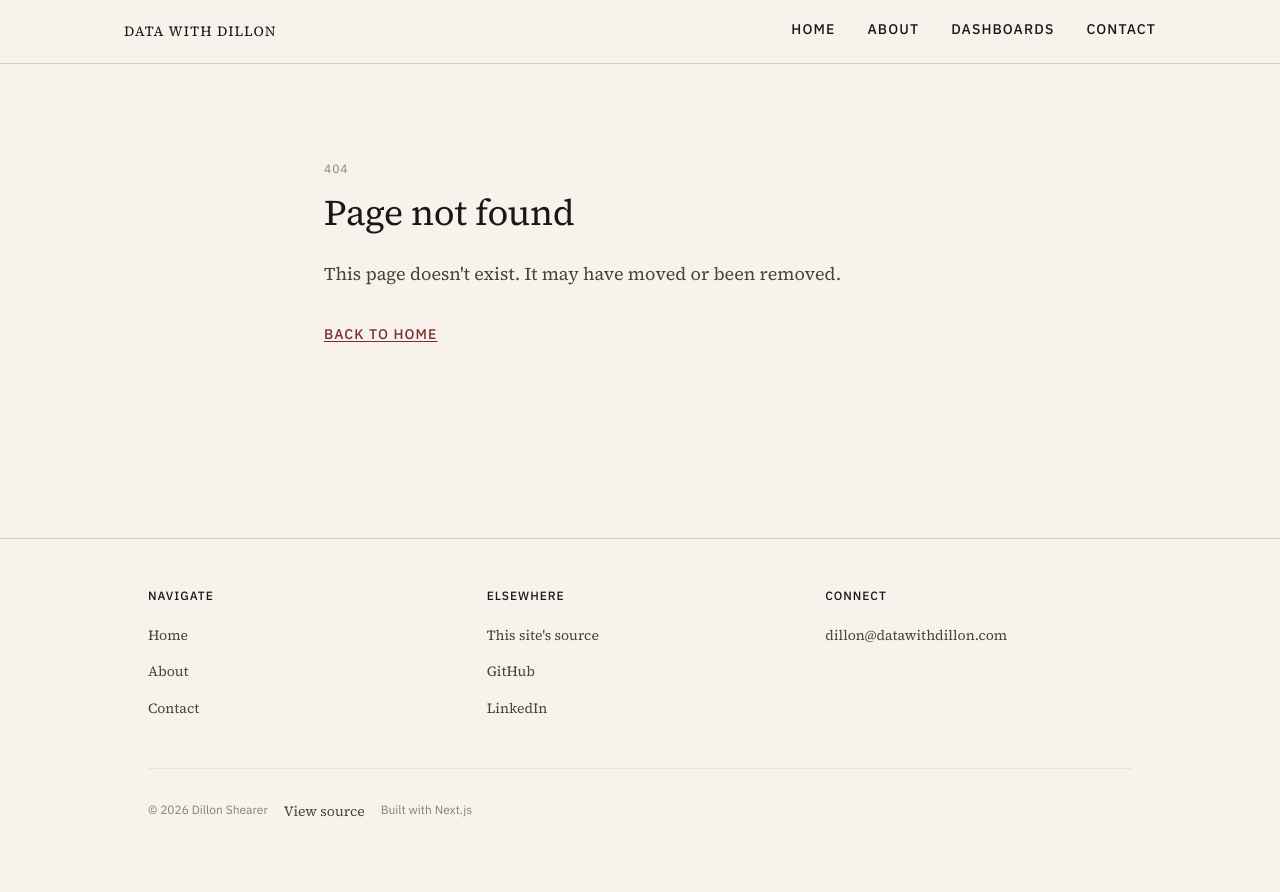
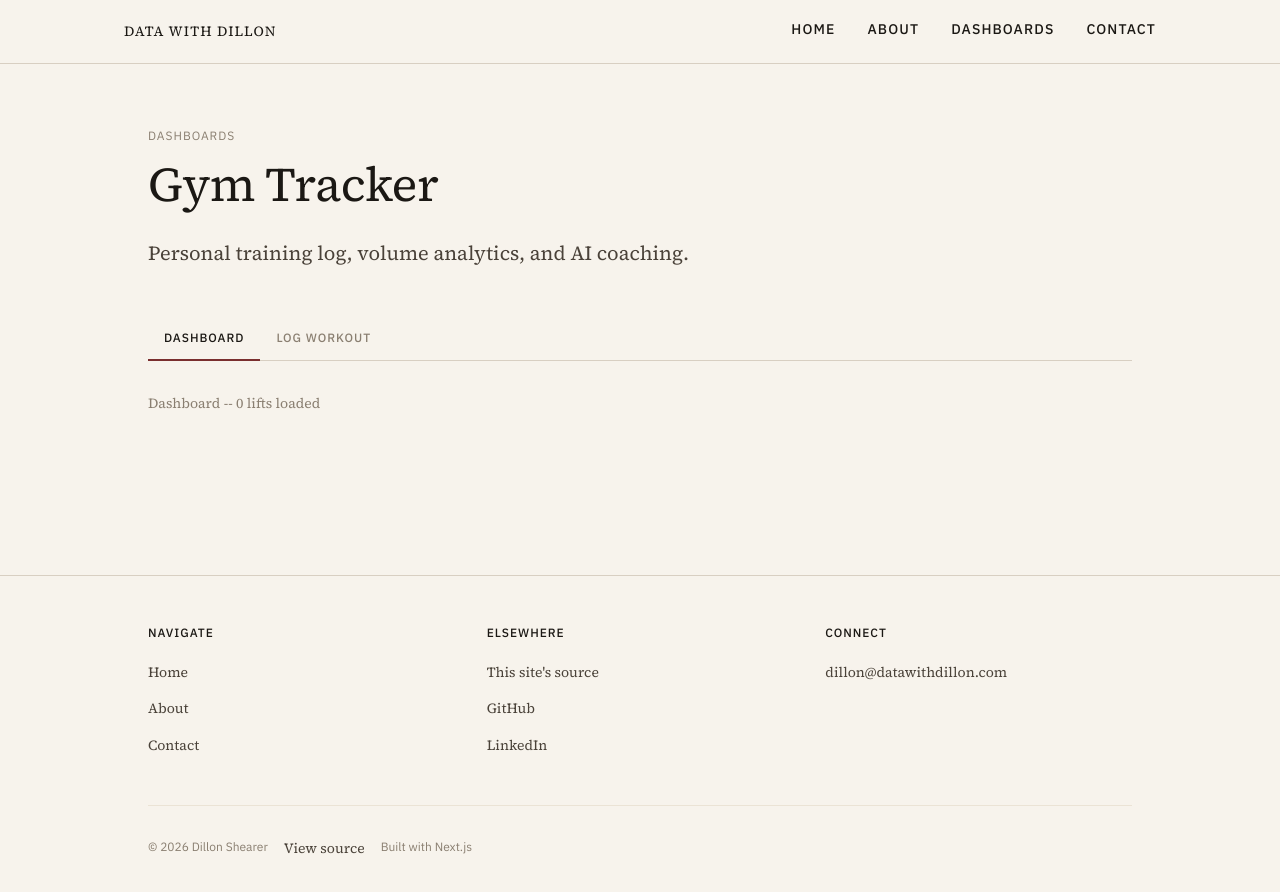
Before and after one commit to dillon-shearer/ds-portfolio, a Next.js app: page /dashboards/gym in a window 1280 px wide. Before the commit this address had no page. Shown: the top 892 px of the page. Before the commit the page ends 871 px from the top, so only its background shows below. Built offline with nearby package versions, Linux system fonts and the light colour scheme; no server answers; the database is empty.

Commit message:
feat: scaffold gym dashboard page and add DashboardCard entry

```diff
--- /dev/null
+++ b/app/dashboards/gym/GymDashboard.module.css
@@ -0,0 +1,3 @@
+.root {
+  position: relative;
+}
--- /dev/null
+++ b/app/dashboards/gym/GymDashboard.tsx
@@ -0,0 +1,33 @@
+'use client'
+
+import type { GymLift } from './actions'
+import DashboardShell from '@/components/dashboard/DashboardShell'
+import styles from './GymDashboard.module.css'
+
+type Props = { lifts: GymLift[] }
+
+const TABS = [
+  { label: 'Dashboard', key: 'dashboard' },
+  { label: 'Log Workout', key: 'log' },
+]
+
+export default function GymDashboard({ lifts }: Props) {
+  return (
+    <DashboardShell tabs={TABS} defaultTab="dashboard">
+      {(active) => (
+        <div className={styles.root}>
+          {active === 'dashboard' && (
+            <p style={{ color: 'var(--color-ink-3)', fontSize: 'var(--text-sm)' }}>
+              Dashboard -- {lifts.length} lifts loaded
+            </p>
+          )}
+          {active === 'log' && (
+            <p style={{ color: 'var(--color-ink-3)', fontSize: 'var(--text-sm)' }}>
+              Log Workout -- coming soon
+            </p>
+          )}
+        </div>
+      )}
+    </DashboardShell>
+  )
+}
--- /dev/null
+++ b/app/dashboards/gym/page.tsx
@@ -0,0 +1,27 @@
+import type { Metadata } from 'next'
+import { PageHeader } from '@/components/ui'
+import { getGymLifts } from './actions'
+import GymDashboard from './GymDashboard'
+
+export const metadata: Metadata = {
+  title: 'Gym Tracker',
+  description: 'Personal training log, volume analytics, and AI coaching.',
+}
+
+export const dynamic = 'force-dynamic'
+
+export default async function GymTrackerPage() {
+  const lifts = await getGymLifts()
+
+  return (
+    <div className="page-wrapper--wide">
+      <PageHeader
+        eyebrow="Dashboards"
+        title="Gym Tracker"
+        lead="Personal training log, volume analytics, and AI coaching."
+        rule={false}
+      />
+      <GymDashboard lifts={lifts} />
+    </div>
+  )
+}
--- a/app/dashboards/page.tsx
+++ b/app/dashboards/page.tsx
@@ -8,6 +8,12 @@ export const metadata: Metadata = {
 }
 
 const dashboards = [
+  {
+    tool: 'Next.js + PostgreSQL',
+    title: 'Gym Tracker',
+    description: 'Personal training log with volume analytics, split tracking, exercise PRs, and an AI coaching assistant.',
+    href: '/dashboards/gym',
+  },
   {
     tool: 'Tableau',
     title: 'ALS Patient Outcomes',
```
